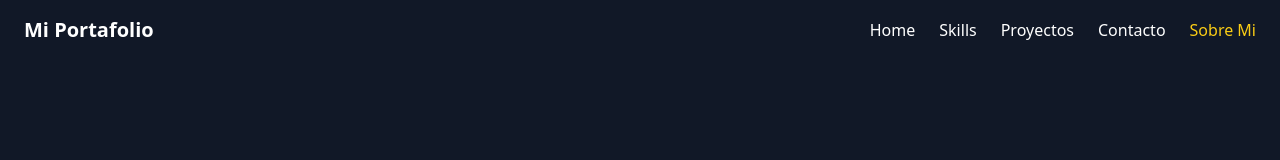
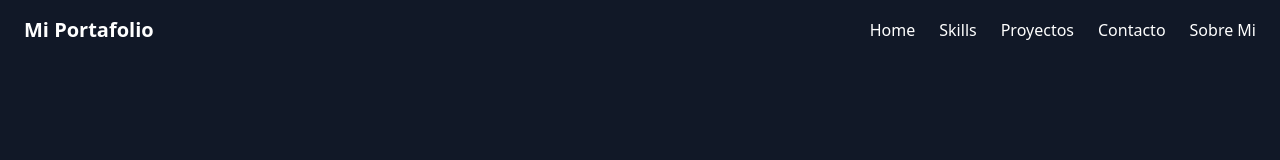
Before and after one commit to obedAlarcon/portafolioFrontend, an Angular app: page /sobremi in a window 1280 px wide. Shown: the top 160 px of the page. Built offline with nearby package versions, Linux system fonts and the light colour scheme.

Commit message:
sobre mi

```diff
--- a/src/app/components/portafolio/sobremi/sobremi.component.html
+++ b/src/app/components/portafolio/sobremi/sobremi.component.html
@@ -27,7 +27,7 @@
         </p>
 
         <div class="mt-6">
-          <a routerLink="/contact" class="bg-yellow-400 text-gray-900 font-bold py-3 px-6 rounded-full shadow hover:bg-yellow-300 transition">
+          <a routerLink="/contact" class="bg-yellow-400 overflow-hidden text-gray-900 font-bold py-3 px-6 rounded-full shadow hover:bg-yellow-300 transition">
             ¡Hablemos!
           </a>
         </div>
--- a/src/app/shared/navbar/navbar.component.html
+++ b/src/app/shared/navbar/navbar.component.html
@@ -32,6 +32,7 @@
     <li><a routerLink="/skills" routerLinkActive="text-yellow-400" class="hover:text-yellow-400">Skills</a></li>
     <li><a routerLink="/proyects" routerLinkActive="text-yellow-400" class="hover:text-yellow-400">Proyectos</a></li>
     <li><a routerLink="/contact" routerLinkActive="text-yellow-400" class="hover:text-yellow-400">Contacto</a></li>
-    <li><a routerLink="/sobremi" routerLinkActive="text-yellow-400" class="hover:text-yellow-400">Sobre Mi</a></li>
+   <a href="#sobremi" class="hover:text-yellow-400">Sobre Mi</a>
+
   </ul>
 </nav>
```
